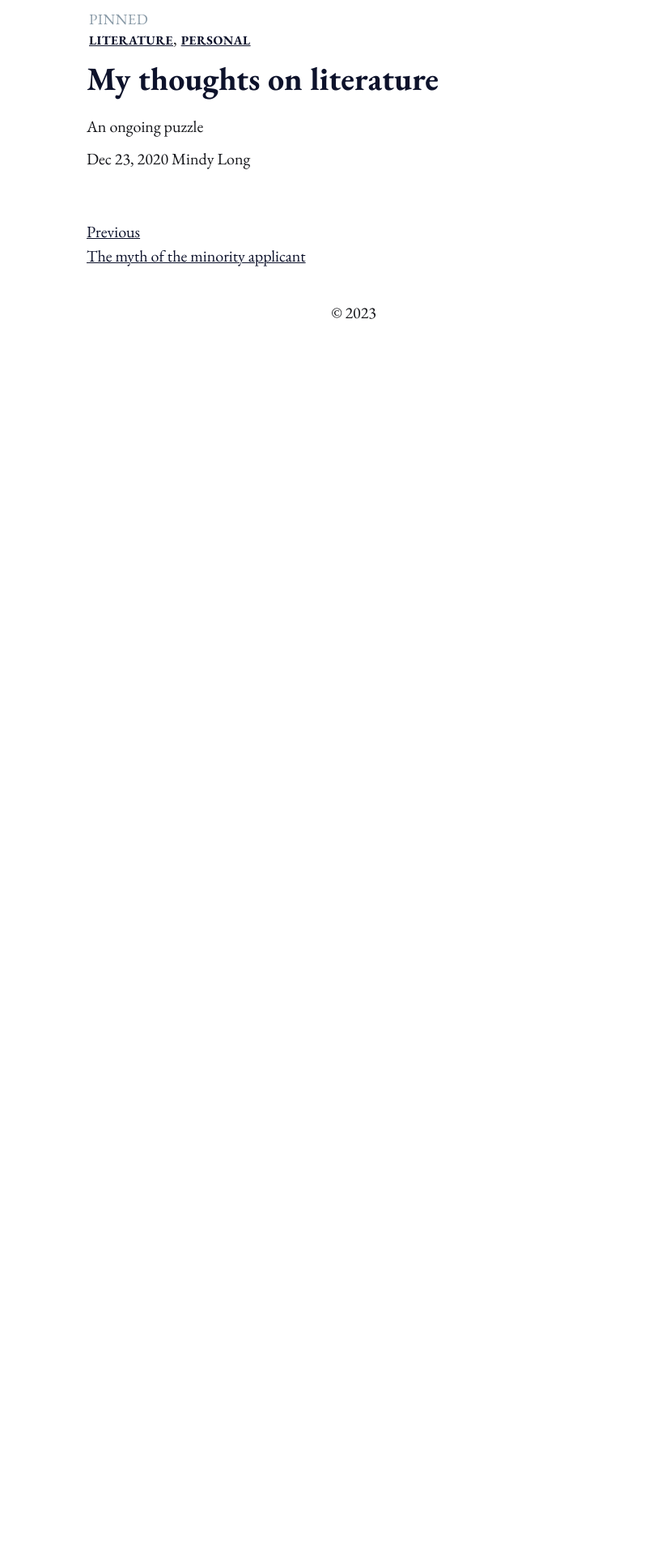
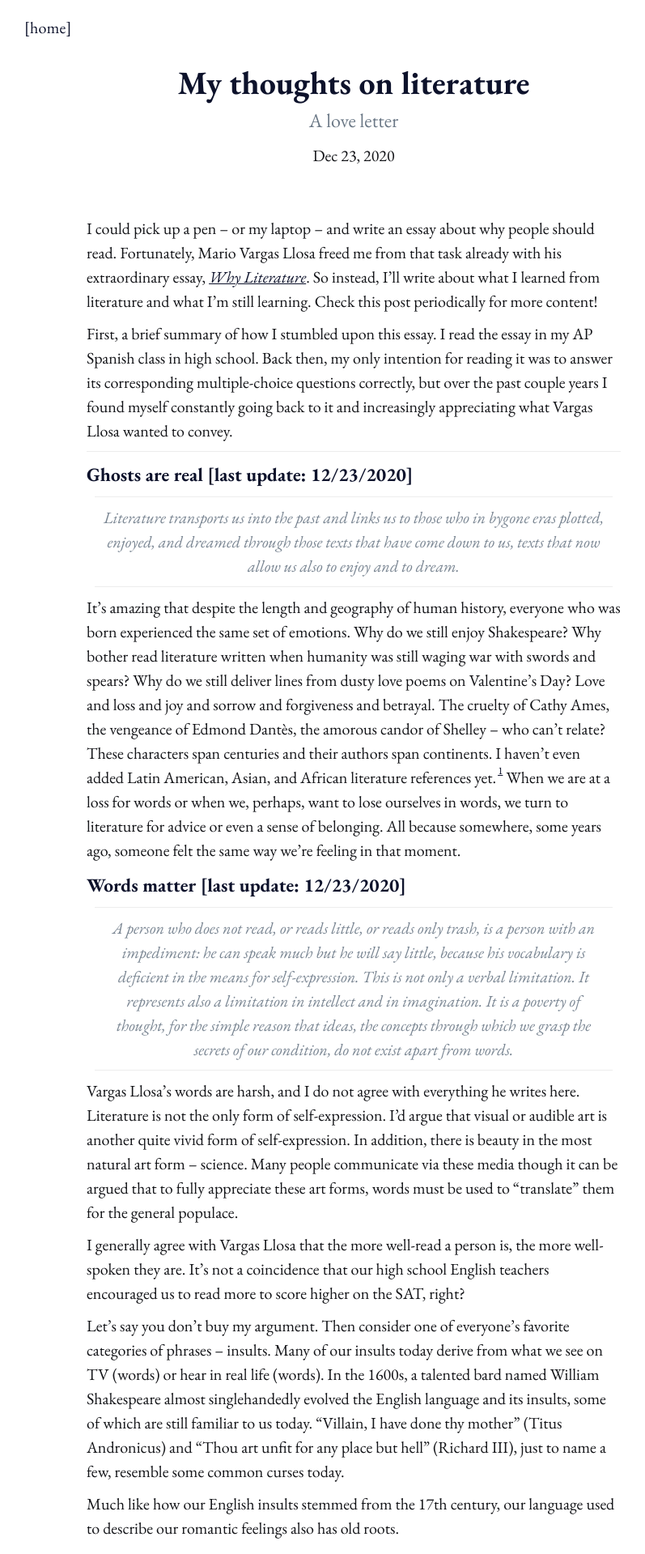
Before and after one commit to mlong93/personal-website, a Jekyll site: the page built from posts/my-thoughts-on-literature.md, in a window 1280 px wide. Shown: the top 1919 px of the page at 81% size, without its empty margins (203-1000 px from the left). Built offline with Jekyll 4.4.1, drawn with Linux system fonts in a browser that asks for light colours; before the commit the page ends 900 px from its top, so only the background shows below that; some of the changed text lies outside the part shown.

Commit message:
reorganizations

```diff
--- a/_layouts/post.html
+++ b/_layouts/post.html
@@ -8,6 +8,7 @@ layout: compress
 {% include header.html %}
 
 <body class="notransition">
+  {% include navbar.html %}
   <div class="wrapper post">
     <main class="page-content" aria-label="Content">
       <article itemscope itemtype="https://schema.org/BlogPosting">
@@ -36,9 +37,6 @@ layout: compress
             <time datetime="{{ page.date | date_to_xmlschema }}" itemprop="datePublished">
               {{ page.date | date: "%b %d, %Y" }}
             </time>
-            <span itemprop="author" itemscope itemtype="https://schema.org/Person">
-              <span itemprop="name">{{ site.author.name }}</span>
-            </span>
             <time hidden datetime="{{ page.modified | date_to_xmlschema }}" itemprop="dateModified">
               {{ page.date | date: "%b %d, %Y" }}
             </time>
@@ -48,17 +46,13 @@ layout: compress
           </div>
           {% endif %}
         </header>
+        <div class="post-content e-content" itemprop="articleBody">
+          {{ content }}
+        </div>
+
       </article>
-
-      {% if page.comments %}
-        {% include comments.html %}
-      {% endif %}
-
     </main>
 
-    {% if page.modified %}
-      <small class="post-updated-at">updated_at {{page.modified | date: "%d-%m-%Y"}}</small>
-    {% endif %}
     {% if page.next or page.previous %}
       {% include navigation.html %}
     {% endif %}
--- a/_sass/style/_layout.scss
+++ b/_sass/style/_layout.scss
@@ -287,12 +287,13 @@
 // Post title
 .header {
   margin-bottom: 3em;
+  text-align: center;
 
   .pinned-label {
     margin-left: 3px;
     font-size: $small-font-size + 1;
     letter-spacing: 0.5px;
-    color: $bright-gray;
+    color: $gray;
     margin-bottom: -5px;
   }
 
@@ -324,6 +325,13 @@
       font-size: 1.9em;
     }
   }
+}
+
+.post-description {
+  margin-top: -15px;
+  color: $gray;
+  font-size: 120%;
+  text-align: center;
 }
 
 .not-found {
--- a/about.md
+++ b/about.md
@@ -5,19 +5,21 @@ layout: page
 comments: false
 ---
 # Currently
-* I finished my [first marathon](https://www.athensauthenticmarathon.gr) in Athens, Greece in November. My time was 4:51:16. A friend spontaneously convinced me to sign up in early July. Before then, I've never competitively ran more than a 5k. Check out [this vlog](https://www.youtube.com/watch?v=kiXPgtuylnk) my friend made about our marathon!
+* I'm starting my last semester at MIT. I'm planning on pursuing my M.Eng. in EECS with a concentration in computer systems in fall 2023.
 * I'm an arts editor for [The Tech](https://thetech.com). I try to [write](https://thetech.com/authors/mindy-long) timely articles on books and food.
-* I'll be decarbonizing the freight industry at [Parallel Systems](https://moveparallel.com) in summer 2023. I'm interested in early-stage, high-growth startups doing work in space infrastructure or computer systems. Things that stand out to me: challenging problems, smart coworkers, and potential impact.
+* I'm decarbonizing the freight industry at [Parallel Systems](https://moveparallel.com) in summer 2023. I'm interested in early-stage startups doing work in space infrastructure or computer systems. Things that stand out to me: challenging problems, smart coworkers, and potential impact.
 
 # Previously
-* I wrapped up an internship on Stripe's [Financial Connections](https://stripe.com/financial-connections) platform. I researched, designed, and implemented an ownership parser and address matching algorithm for fraud detection.
-* Together with a team of 9, I won [first overall](https://www.nasa.gov/feature/collegiate-teams-take-home-honors-in-20th-rasc-al-forum) at NASA RASC-AL's 2022 Design Competition. The theme we chose was "Mars Water-Based ISRU Architecture" and the goal was to design an architecture to supply 50 tons of propellant in 5 years. I'm interested in space infrastructure, and one of my dreams is to build a city in space one day.
+* I finished my [first marathon](https://www.athensauthenticmarathon.gr) in Athens, Greece in November. My time was 4:51:16. A friend spontaneously convinced me to sign up in early July. Before then, I've never competitively ran more than a 5k. Check out [this vlog](https://www.youtube.com/watch?v=kiXPgtuylnk) my friend made about our marathon!
+* Together with a team of 9, I won [first overall](https://www.nasa.gov/feature/collegiate-teams-take-home-honors-in-20th-rasc-al-forum) at NASA RASC-AL's 2022 Design Competition. Here's [our paper](https://arc-aiaa-org.libproxy.mit.edu/doi/10.2514/6.2022-4315) we presented at ASCEND 2022 and are currently publishing. The theme we chose was "Mars Water-Based ISRU Architecture" and the goal was to design an architecture to supply 50 tons of propellant in 5 years. I'm interested in space infrastructure, and one of my dreams is to build a city in space.
+* I built a controllable, line-tracking [robot](https://www.dropbox.com/s/pf0zssbjoezy4pc/6.115-final-project-motorized-cart.MOV?dl=0) with obstacle detection.
 * I created and managed teams at [HackMIT](https://hackmit.org). I spearheaded the development and release of our [first mobile app](https://apps.apple.com/us/app/hackmit/id1582182786) and maintained our in-house [project submission platform](https://spectacle.hackmit.org).
-* I built a controllable, line-tracking [robot](https://www.dropbox.com/s/pf0zssbjoezy4pc/6.115-final-project-motorized-cart.MOV?dl=0) with obstacle detection.
 * I was the first iOS engineer on [Improve the News](https://apps.apple.com/us/app/improve-the-news/id1554856339), a smart news aggregator. I built the app during summer 2020 while working with [Prof. Max Tegmark](https://space.mit.edu/home/tegmark/) on a new bias project. Check it out!
 * [Email me](mailto:mflong00@gmail.com) 📩 to learn more about my work!
 
 # Interests
+What good is science if we don't know how to use it to improve the human experience? I love the humanities, and though I am not an expert in many of these fields, I enjoy learning about abstract expressionism, classical Chinese literature, and film theory.
+
 * **Space**
 Space reminds me that there are worlds greater than mine and that of humanity. I first became enamored by it as a child after receiving nonfiction books from my parents on stars and planets. After reading [The Three-Body Problem](https://www.goodreads.com/book/show/20518872-the-three-body-problem), I decided that humanity's future lies in the stars and I want to build it.
 * **8051/as31**
@@ -25,18 +27,23 @@ Assembly is cool. Having nanosecond control over your code and knowing exactly w
 * **Reading**
 I was a voracious reader much before I was a science nerd. I actually read everything: classics, history, memoirs, economic development, historical fiction, science fiction, and poetry. Check out [what I've read](https://www.goodreads.com/mflong) and some of my [favorites](#favorite-reads).
 * **History**
-If reading was my first love, history was my second. Growing up, I was a classical and tactical history geek. After I read *Guns, Germs, and Steel*, I became more fascinated with *why* and *how* things happened as opposed to *what* happened. I'm also interested in classical China, specifically the role of women throughout the dynasties and cross-cultural exchange prior to the Song.
+If reading was my first love, history was my second. Growing up, I was a classical and tactical history geek. After I read *Guns, Germs, and Steel*, I became more fascinated with *why* and *how* things happened as opposed to *what* happened. Recently however, I've learned to [always question](/posts/whats-fact-and-whats-fiction) what happened as well. I'm also interested in classical China, specifically the role of women throughout the dynasties and cross-cultural exchange prior to the Song.
 
-## Curiosities
-What good is science if we don't know how to use it to improve the human experience? I love the humanities, and though I am not an expert in many of these fields, I enjoy learning about abstract expressionism, classical Chinese literature, and film theory.
+<br/>
 
-## What I do for fun
-I like to read, bake, hike, and plan trips. Occasionally I watch film. My favorite movie is [Burning](https://www.imdb.com/title/tt7282468/), and I like short stories and films that make me question what I see on screen (arthouse, post-modernism).
+## For fun
+I like to [read](#books), bake, hike, and plan trips (18 countries and counting). My favorite landscapes (and hikes) are alpine mountains with moraine lakes. The most beautiful places I've visited are Banff, Alberta, Canada and Gornergrat, Switzerland.
+
+Occasionally I watch film. My favorite movie is [Burning](https://www.imdb.com/title/tt7282468/), and I like short stories and films that make me question what I see on screen (arthouse, post-modernism).
 
 I don't consume mass media. I'm not on TikTok, Youtube, Twitch, Discord, BeReal, etc. I don't have any streaming subscriptions, and the only TV I watch is sports -- specifically the NFL, NBA, NCAA, and tennis. For news, I subscribe to The Economist and The Wall Street Journal.
 
 # Favorites
 ## Books
+I primarily read classics, sci-fi, history, and the political economy, in that order. Recently I've become fascinated on the economic and political development of China, the origins of language, and why nations fail.
+
+[Here](/posts/my-thoughts-on-literature) is my love letter to literature. Links in the list below are reviews or thoughts I've written on the book.
+
 * *Cien años de soledad*
 * East of Eden
 * Count of Monte Cristo
--- a/_posts/my-thoughts-on-literature/2020-12-23-my-thoughts-on-literature.md
+++ b/posts/my-thoughts-on-literature.md
@@ -1,9 +1,7 @@
 ---
 title: My thoughts on literature
 date: 2020-12-23 10:00:00 -07:00
-tags: [literature, personal]
-description: An ongoing puzzle
-pinned: true
+description: A love letter
 ---
 I could pick up a pen – or my laptop – and write an essay about why people should read. Fortunately, Mario Vargas Llosa freed me from that task already with his extraordinary essay, <em><a href="https://newrepublic.com/article/78238/mario-vargas-llosa-literature">Why Literature</a></em>. So instead, I’ll write about what I learned from literature and what I’m still learning. Check this post periodically for more content!
 
```
Also changed, not shown: other parts of about.md (+3 -1 lines), posts/iquhack-2021/2021-02-02-iquhack-2021.md (renamed from _posts/iquhack-2021/2021-02-02-iquhack-2021.md), posts/iquhack-2021/annealing-change.png (renamed from _posts/iquhack-2021/annealing-change.png), posts/iquhack-2021/constraints/constraint1.png (renamed from _posts/iquhack-2021/constraints/constraint1.png), posts/iquhack-2021/constraints/constraint2.png (renamed from _posts/iquhack-2021/constraints/constraint2.png), posts/iquhack-2021/constraints/constraint3.png (renamed from _posts/iquhack-2021/constraints/constraint3.png), posts/iquhack-2021/results/mapNorm_10.png (renamed from _posts/iquhack-2021/results/mapNorm_10.png), posts/iquhack-2021/results/mapNorm_40.png (renamed from _posts/iquhack-2021/results/mapNorm_40.png), posts/iquhack-2021/results/mapNorm_70.png (renamed from _posts/iquhack-2021/results/mapNorm_70.png), posts/iquhack-2021/results/mapPOP_10.png (renamed from _posts/iquhack-2021/results/mapPOP_10.png), posts/iquhack-2021/results/mapPOP_40.png (renamed from _posts/iquhack-2021/results/mapPOP_40.png), posts/iquhack-2021/results/mapPOP_70.png (renamed from _posts/iquhack-2021/results/mapPOP_70.png), posts/iquhack-2021/texas-counties.png (renamed from _posts/iquhack-2021/texas-counties.png), posts/iquhack-2021/y=x2.png (renamed from _posts/iquhack-2021/y=x2.png), 3 more files.
